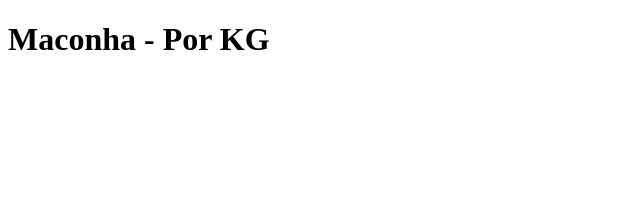
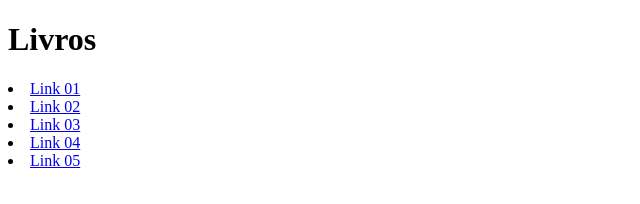
Before and after one commit to wxalana/pds, a plain HTML site: page index.html in a window 1280 px wide. Shown: the whole page, without its empty margins (0-640 px from the left). Drawn offline with Linux system fonts and the light colour scheme.

Commit message:
Add files via upload

```diff
--- a/index.html
+++ b/index.html
@@ -3,9 +3,16 @@
 <head>
     <meta charset="UTF-8">
     <meta name="viewport" content="width=device-width, initial-scale=1.0">
-    <title>Venda de Drogas</title>
+    <title>Utopia Bookstore</title>
+    <link rel="stylesheet" type="text/css" href="styles.css">
 </head>
+
 <body>
-    <h1> Maconha - Por KG </h1>
+    <h1> Livros</h1>
+    <li> <a href="link.01.html">Link 01</a> </li>
+    <li> <a href="link.02.html">Link 02</a> </li>
+    <li> <a href="link.03.html">Link 03</a> </li>
+    <li> <a href="link.04.html">Link 04</a> </li>
+    <li> <a href="link.05.html">Link 05</a> </li>
 </body>
 </html>
```
